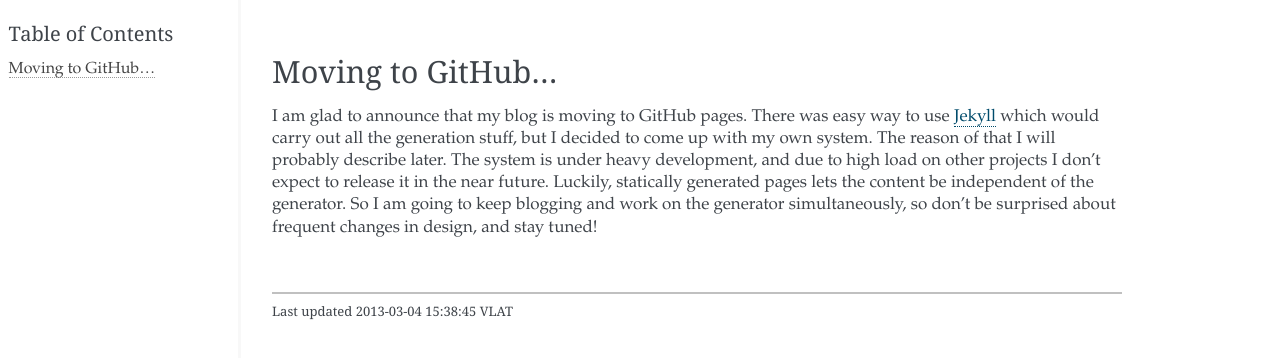
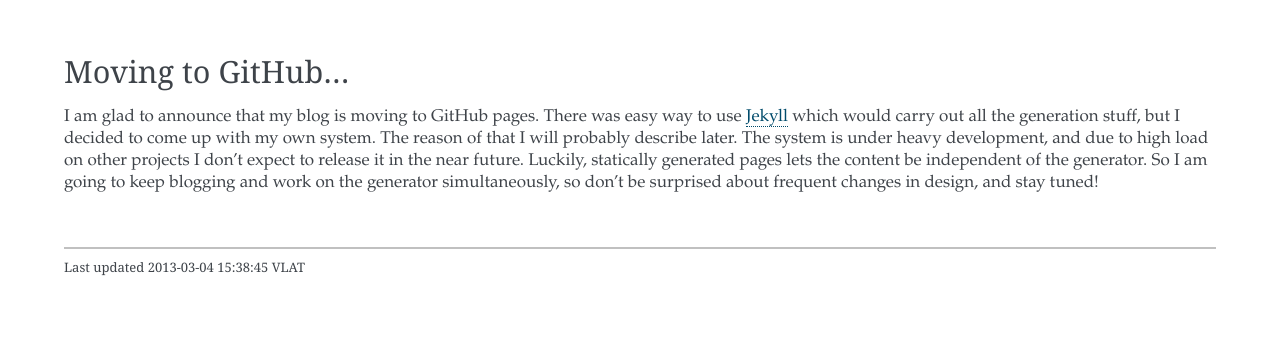
Before and after one commit to mbait/mbait.github.com, a plain HTML site: page index.html in a window 1280 px wide. Drawn offline with Linux system fonts and the light colour scheme.

Commit message:
Took table of contents out

```diff
--- a/index.html
+++ b/index.html
@@ -604,40 +604,6 @@ div.quoteblock { border-left-width: 3px; margin-left: 0; margin-right: 0;}
 div.admonitionblock td.content { border-left: 3px solid #E8E8E8; }
 
 
-@media screen {
-  body {
-    max-width: 50em; /* approximately 80 characters wide */
-    margin-left: 16em;
-  }
-
-  #toc {
-    position: fixed;
-    top: 0;
-    left: 0;
-    bottom: 0;
-    width: 13em;
-    padding: 0.5em;
-    padding-bottom: 1.5em;
-    margin: 0;
-    overflow: auto;
-    border-right: 3px solid #f8f8f8;
-    background-color: white;
-  }
-
-  #toc .toclevel1 {
-    margin-top: 0.5em;
-  }
-
-  #toc .toclevel2 {
-    margin-top: 0.25em;
-    display: list-item;
-    color: #aaaaaa;
-  }
-
-  #toctitle {
-    margin-top: 0.5em;
-  }
-}
 </style>
 <script type="text/javascript">
 /*<![CDATA[*/
@@ -830,16 +796,12 @@ install: function(toclevels) {
 }
 
 }
-asciidoc.install(2);
+asciidoc.install();
 /*]]>*/
 </script>
 </head>
 <body class="article">
 <div id="header">
-<div id="toc">
-  <div id="toctitle">Table of Contents</div>
-  <noscript><p><b>JavaScript must be enabled in your browser to display the table of contents.</b></p></noscript>
-</div>
 </div>
 <div id="content">
 <div class="sect1">
```
